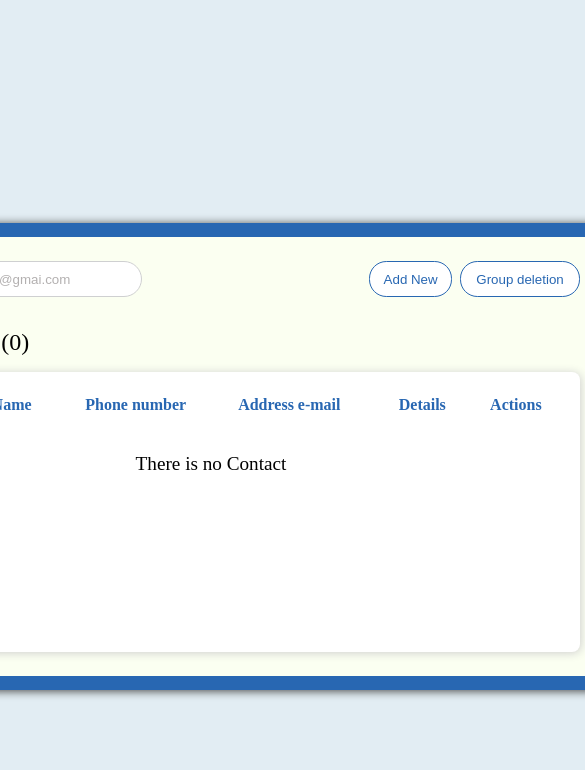
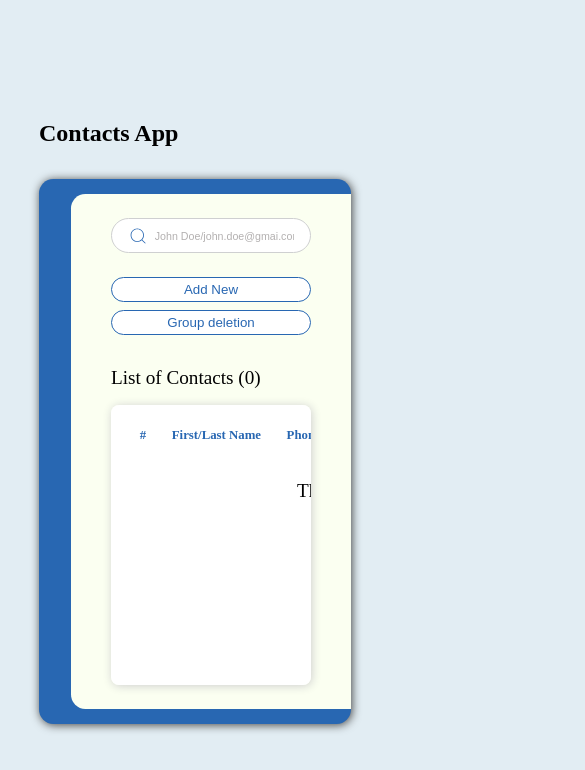
Before and after one commit to FakhriNoorollahi/contactApp-Responsive, a React app: page / in a window 390 px wide. Shown: the top 770 px of the page, 585 px wide, since content can reach past the window. Built offline with nearby package versions, Linux system fonts and the light colour scheme; the HTML template or start-up script is replaced by a standard one.

Commit message:
responsive

```diff
--- a/src/App.jsx
+++ b/src/App.jsx
@@ -54,6 +54,7 @@ function App() {
         handleDeleteContact={handleDeleteContact}
         addNewContactHandler={addNewContactHandler}
         openDelete={openDelete}
+        listDelete={listDelete}
         SetListDelete={SetListDelete}
       />
     </Layout>
--- a/src/components/contactsContent/ContactsList.jsx
+++ b/src/components/contactsContent/ContactsList.jsx
@@ -9,6 +9,7 @@ function ContactsList({
   addNewContactHandler,
   openDelete,
   handleChecked,
+  listDelete,
   SetListDelete,
 }) {
   const [headerStyle, setHeaderStyle] = useState({
@@ -64,6 +65,7 @@ function ContactsList({
                   addNewContactHandler={addNewContactHandler}
                   openAllDelete={openDelete}
                   handleChecked={handleChecked}
+                  listDelete={listDelete}
                   SetListDelete={SetListDelete}
                 />
               ))
--- a/src/components/contactsContent/contactsList.module.css
+++ b/src/components/contactsContent/contactsList.module.css
@@ -17,6 +17,11 @@
   border-collapse: collapse;
   width: 100%;
   position: relative;
+}
+
+.table th,
+.table td {
+  text-wrap: nowrap;
 }
 
 .table td {
@@ -116,3 +121,12 @@
 .checkboxInput {
   cursor: pointer;
 }
+
+@media screen and (max-width: 940px) {
+  .table thead tr th {
+    font-size: 0.8em;
+  }
+  .title {
+    font-size: 1.2em;
+  }
+}
--- a/src/components/contactsHeader/contactsHeader.module.css
+++ b/src/components/contactsHeader/contactsHeader.module.css
@@ -57,3 +57,26 @@
 .buttons .button:last-child {
   width: 120px;
 }
+
+@media screen and (max-width: 760px) {
+  .header {
+    flex-direction: column;
+    gap: 1.5em;
+  }
+  .search {
+    width: 100%;
+  }
+}
+
+@media screen and (max-width: 420px) {
+  .header input::placeholder {
+    font-size: 0.8em;
+  }
+
+  .buttons {
+    flex-direction: column;
+  }
+  .buttons .button:last-child {
+    width: 100%;
+  }
+}
--- a/src/components/modal/modal.module.css
+++ b/src/components/modal/modal.module.css
@@ -90,3 +90,16 @@
 .delete:hover {
   border-color: var(--blue-color);
 }
+
+@media screen and (max-width: 940px) {
+  .modalContent {
+    max-height: 300px;
+    overflow: auto;
+  }
+}
+
+@media screen and (max-width: 420px) {
+  .modal {
+    width: calc(100% - 40px);
+  }
+}
--- a/src/components/singleContact/SingleContact.jsx
+++ b/src/components/singleContact/SingleContact.jsx
@@ -16,6 +16,7 @@ function SingleContact({
   handleDeleteContact,
   addNewContactHandler,
   SetListDelete,
+  listDelete,
   openAllDelete,
 }) {
   const [openDelete, setOpenDelete] = useState(false);
@@ -57,6 +58,7 @@ function SingleContact({
           <input
             type="checkbox"
             className={styles.checkboxInput}
+            value={listDelete}
             onChange={() => SetListDelete((items) => [...items, id])}
           />
         ) : (
--- a/src/globalStyle.css
+++ b/src/globalStyle.css
@@ -18,7 +18,7 @@ body {
   background-color: rgba(198, 220, 233, 0.5);
   display: flex;
   justify-content: center;
-  height: 100vh;
+  max-width: 1300px;
 }
 
 input {
@@ -36,8 +36,17 @@ ul {
   list-style: none;
 }
 
+#root {
+  width: 100vw;
+  min-height: 100vh;
+  display: flex;
+  align-items: center;
+}
+
 .container {
   width: 850px;
+  margin: 20px auto;
+  transition: all 0.3s ease;
 }
 .contacts-box {
   background-color: var(--blue-color);
@@ -53,3 +62,19 @@ ul {
   border-top-left-radius: 0.9em;
   border-bottom-left-radius: 0.9em;
 }
+
+@media screen and (max-width: 940px) {
+  .container {
+    width: calc(100% - 40px);
+  }
+
+  h1 {
+    font-size: 1.5em;
+  }
+}
+
+@media screen and (max-width: 760px) {
+  .container {
+    width: 80%;
+  }
+}
--- a/src/utils/validation.js
+++ b/src/utils/validation.js
@@ -16,36 +16,36 @@ export function checkEmailAndName(nameVal, emailVal) {
   const validatName = validateNameInput(nameVal);
   if (!nameVal && !emailVal) {
     return {
-      name: { isTrue: true, message: "must fill" },
-      email: { isTrue: true, message: "must fill" },
+      name: { isTrue: true, message: "Please fill in this field" },
+      email: { isTrue: true, message: "Please fill in this field" },
     };
   } else if (!nameVal) {
-    const message = validatEmail ? "" : "not valid";
+    const message = validatEmail ? "" : "Email is not valid";
     return {
-      name: { isTrue: true, message: "must fill" },
+      name: { isTrue: true, message: "Please fill in this field" },
       email: { isTrue: !validatEmail, message },
     };
   } else if (!emailVal) {
-    const message = validatName ? "" : "not valid";
+    const message = validatName ? "" : "Username is not valid";
     return {
-      email: { isTrue: true, message: "must fill" },
+      email: { isTrue: true, message: "Please fill in this field" },
       name: { isTrue: !validatName, message },
     };
   } else {
     if (!validatEmail && !validatName)
       return {
-        name: { isTrue: true, message: "not valid" },
-        email: { isTrue: true, message: "not valid" },
+        name: { isTrue: true, message: "Username is not valid" },
+        email: { isTrue: true, message: "Email is not valid" },
       };
     if (!validatEmail && validatName)
       return {
         name: { isTrue: false, message: "" },
-        email: { isTrue: !validatEmail, message: "not valid" },
+        email: { isTrue: !validatEmail, message: "Email is not valid" },
       };
     if (validatEmail && !validatName)
       return {
         email: { isTrue: false, message: "" },
-        name: { isTrue: !validatName, message: "not valid" },
+        name: { isTrue: !validatName, message: "Username is not valid" },
       };
     if (validatEmail && validatName)
       return {
```
